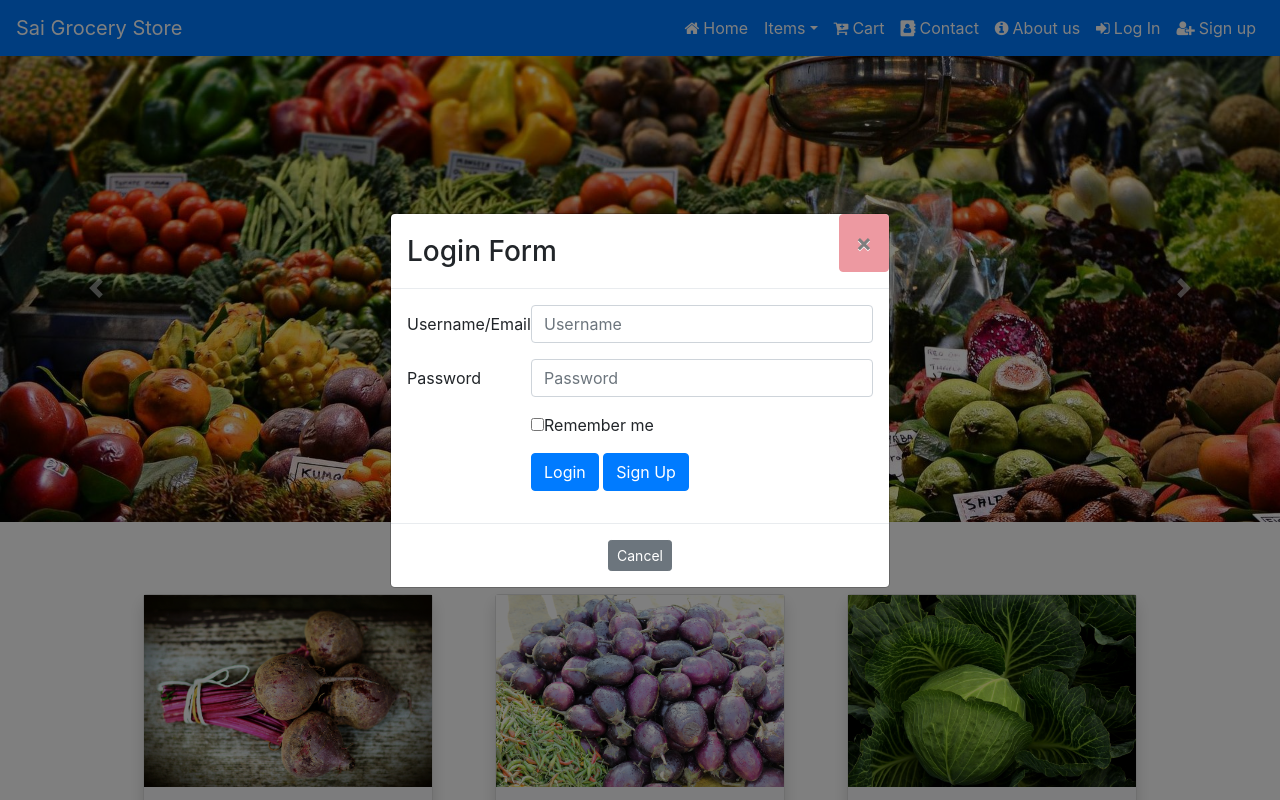
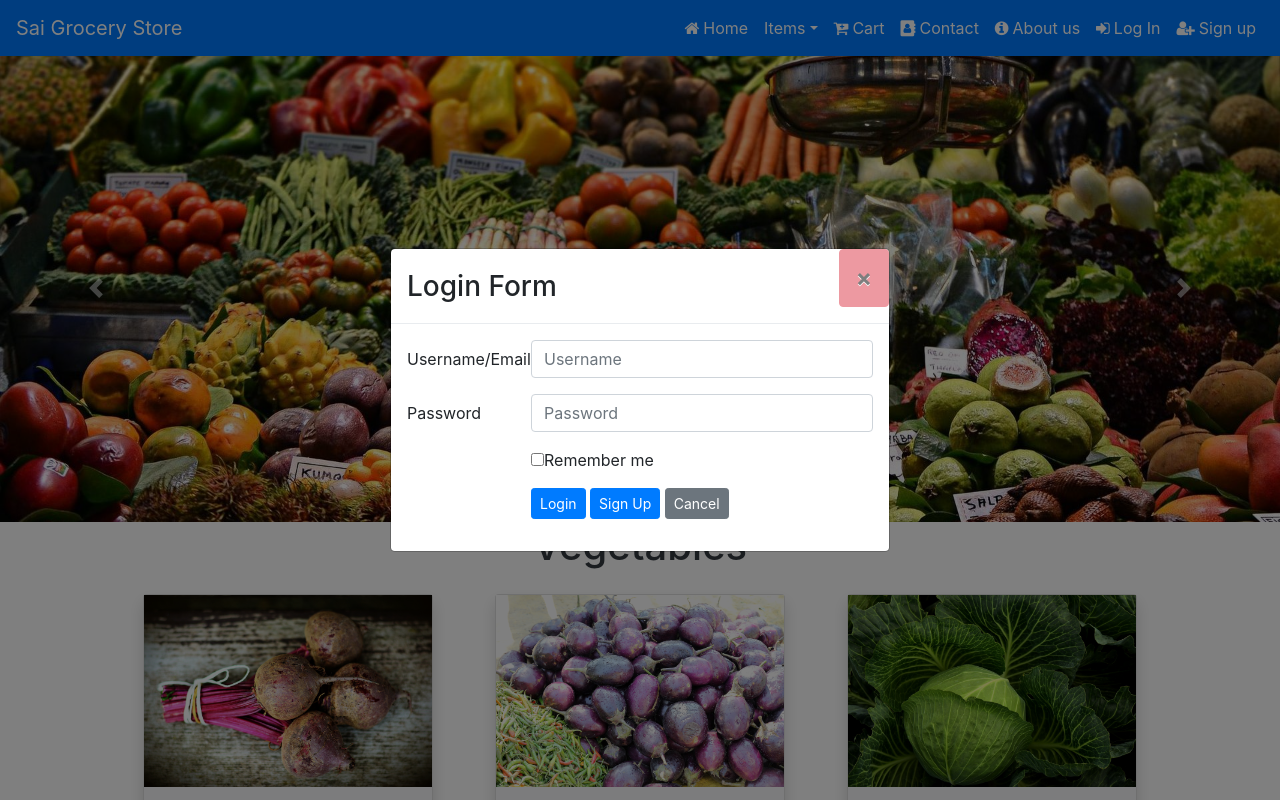
Before and after one commit to Bagadeeshkumar/Responsive-Online-Grocery-Store, a PHP site: page / in a window 1280 px wide, after a click on "Log In". Run offline with PHP 8.4, Linux system fonts and the light colour scheme; data comes from the database, SQL or seed files in the repository.

Commit message:
login button ui changes in modal!

```diff
--- a/index.php
+++ b/index.php
@@ -219,14 +219,12 @@ if (isset($_SESSION["name"])) {
 
                         <div class="form-group row">
                             <div class="col-sm-9 offset-sm-3">
-                                <button type="submit" name="log_submit" class="btn btn-primary">Login</button>
-                                <a href="#m2" class="btn btn-primary" data-dismiss="modal" data-toggle="modal">Sign Up</a>
+                                <button type="submit" name="log_submit" class="btn btn-sm btn-primary">Login</button>
+                                <a href="#m2" class="btn btn-sm btn-primary" data-dismiss="modal" data-toggle="modal">Sign Up</a>
+                                <a href="index.php" class="btn btn-sm btn-secondary">Cancel</a>
                             </div>
                         </div>
                     </form>
-                </div>
-                <div class="modal-footer justify-content-center">
-                    <a href="index.php" class="btn btn-sm btn-secondary">Cancel</a>
                 </div>
             </div>
         </div>
@@ -336,16 +334,14 @@ if (isset($_SESSION["name"])) {
 
                         <div class="form-group row">
                             <div class="col-md-9 offset-sm-3">
-                                <button type="submit" name="log_submit" class="btn btn-primary">Login</button>
-                                <a href="#m2" class="btn btn-primary" data-dismiss="modal" data-toggle="modal">Sign Up</a>
+                                <button type="submit" name="log_submit" class="btn-sm btn btn-primary">Login</button>
+                                <a href="#m2" class="btn btn-primary btn-sm" data-dismiss="modal" data-toggle="modal">Sign Up</a>
+                                <button type="button" class="btn btn-sm btn-secondary" data-dismiss="modal">Cancel</button>
                             </div>
                         </div>
 
                     </form>
 
-                </div>
-                <div class="modal-footer justify-content-center">
-                    <button type="button" class="btn btn-secondary" data-dismiss="modal">Cancel</button>
                 </div>
             </div>
         </div>
```
